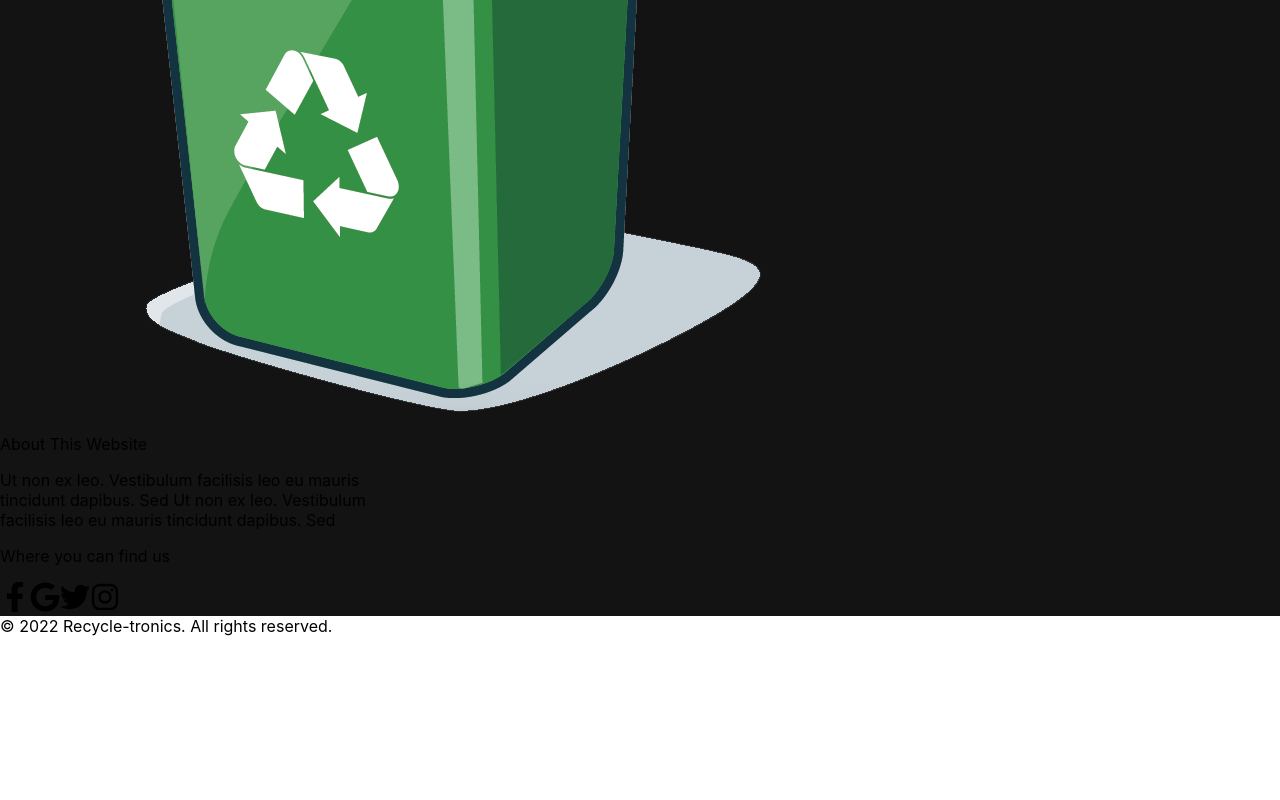
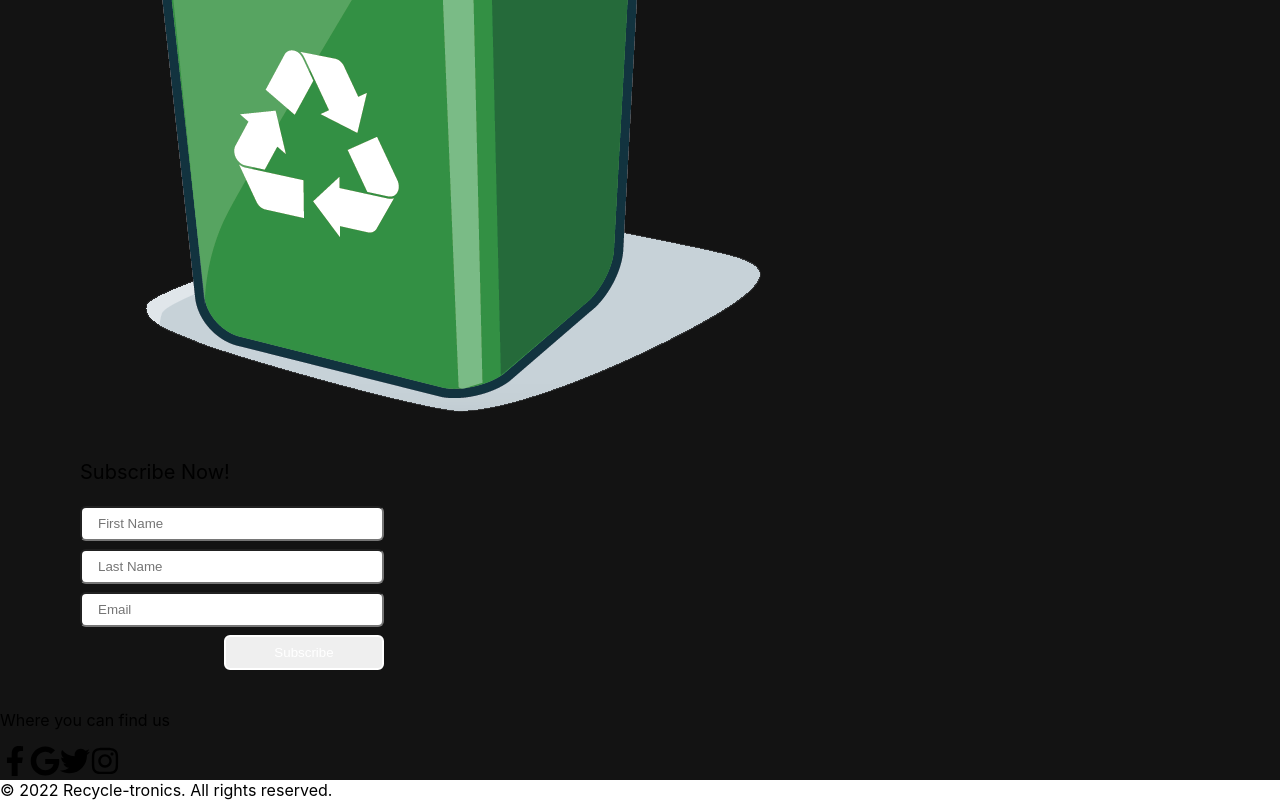
Before and after one commit to Aligoni/recycling-project, a Next.js app: page /stats in a window 1280 px wide. Shown: the part 1822-2622 px from the top of the page. Before the commit the page ends 2458 px from the top, so only its background shows below. Built offline with nearby package versions, Linux system fonts and the light colour scheme.

Commit message:
fixed issues pointed out by Sir Bau(My Boss)

```diff
--- a/components/Footer/Footer.module.scss
+++ b/components/Footer/Footer.module.scss
@@ -0,0 +1,22 @@
+.footer {
+    .input-cont {
+      @apply m-10 px-10;
+
+      p {
+        @apply text-xl;
+      }
+
+      input {
+        @apply block my-2 px-4 py-2 w-full rounded-md;
+      }
+
+      div {
+        @apply flex justify-end items-center;
+
+        button {
+          @apply text-white px-4 py-2 rounded-md border-2 border-solid border-white hover:bg-white hover:text-black min-w-[10rem];
+        }
+      }
+
+    }
+  }
--- a/components/Footer/index.js
+++ b/components/Footer/index.js
@@ -1,18 +1,86 @@
+import { useState } from 'react';
 import { FaFacebookF, FaGoogle, FaInstagram, FaTwitter } from 'react-icons/fa'
 import { IconContext } from 'react-icons';
+import axios from 'axios';
+import { server } from '../../constants/server';
+import { CircularProgress } from '@mui/material';
+
 import styles from "./Footer.module.scss"
 
 export default function Footer () {
+
+    const [loading, setLoading] = useState(false);
+    const [error, setError] = useState(false);
+    const [success, setSuccess] = useState(false);
+    const [text, setText] = useState("");
+
+    const [first, setFirst] = useState("");
+    const [last, setLast] = useState("");
+    const [email, setEmail] = useState("");
+
+    const handleFirst = e => setFirst(e.target.value);
+    const handleLast = e => setLast(e.target.value);
+    const handleEmail = e => setEmail(e.target.value);
+
+    const subscribe = async () => {
+        setError(false);
+        setSuccess(false);
+        setText("");
+        setLoading(true);
+
+        if (!first || !last || !email) {
+          setError(true);
+          setText("Please fill all fields");
+          setLoading(false);
+          return;
+        }
+
+        const body = {
+          firstname: first,
+          lastname: last,
+          email,
+        }
+
+        try {
+          const sub = await axios.post(`${server}/subscribers`, body);
+          console.log(sub.data);
+
+          if (sub.status == 200) {
+            setSuccess(true);
+            setText("Subscription Succesful");
+          }
+          setLoading(false);
+        } catch (error) {
+          console.log(error);
+          setError(true);
+          setText("Email already subscribed");
+          setLoading(false);
+        }
+    }
+
     return (
         <footer className={styles.footer}>
             <div className="flex justify-evenly pt-8" style={{ backgroundColor: "rgb(19, 19, 19)" }}>
                 <img className="m-10 w-28 h-32" src="/logo.png" alt="" />
-                <div className="m-10 px-10 text-center" style={{ width: '30%' }}>
-                    <p className="text-2xl text-gray-200">About This Website</p>
-                    <p className="text-lg text-gray-400">
-                        Ut non ex leo. Vestibulum facilisis leo eu mauris tincidunt dapibus. Sed
-                        Ut non ex leo. Vestibulum facilisis leo eu mauris tincidunt dapibus. Sed
-                    </p>
+                <div className={styles['input-cont']} style={{ width: '30%' }}>
+                    {
+                        (error || success) && (
+                        <div className={`${error ? 'bg-red-300 text-red-600' : 'bg-green-300 text-green-600'} px-4 py-2 text-center block`} >
+                            {text}
+                        </div>
+                        )
+                    }
+                    <p className='text-white'>Subscribe Now!</p>
+                    <input type='text' placeholder='First Name' value={first} onChange={handleFirst} />
+                    <input type='text' placeholder='Last Name' value={last} onChange={handleLast} />
+                    <input type='text' placeholder='Email' value={email} onChange={handleEmail} />
+                    <div>
+                    <button onClick={subscribe}>
+                        {
+                        loading ? <CircularProgress className='text-white' /> : 'Subscribe'
+                        }
+                    </button>
+                    </div>
                 </div>
                 <div className="m-10" style={{ width: '30%' }}>
                     <p className="text-2xl text-gray-200 text-center">Where you can find us</p>
--- a/components/Navbar/Navbar.module.scss
+++ b/components/Navbar/Navbar.module.scss
@@ -1,6 +1,25 @@
 .top {
+    @apply py-2 px-3;
     background-color: rgba(56, 53, 65, 0.315);
-    padding: 4px 12px;
+
+    &.textBlack {
+        .navtext {
+            font-size: 1.5em;
+            margin-right: 16px;
+
+            .item {
+                margin: 0 8px;
+                padding: 4px 6px;
+                cursor: pointer;
+                color: black;
+                transition: color .2s ease-in-out;
+            }
+
+            .item:hover {
+                color: var(--primary-blue);
+            }
+        }
+    }
 
     .navtext {
         font-size: 1.5em;
--- a/components/Navbar/index.js
+++ b/components/Navbar/index.js
@@ -1,8 +1,13 @@
-import styles from './Navbar.module.scss'
+import { useRouter } from 'next/router';
 
-export default function Navbar ({router}) {
+import styles from './Navbar.module.scss';
+
+export default function Navbar (props) {
+
+    const router = useRouter();
+
     return (
-        <div className={styles.top + " flex w-full justify-between"}>
+        <div className={!props.nothome ? styles.top + " flex w-full justify-between" : styles.top + " bg-white py-2 px-3 flex w-full justify-between " + styles.textBlack}>
             <img className="ml-4 mb-2 w-20 h-20 cursor-pointer" src="/logo.png" alt="" onClick={() => router.push('/')}/>
             <div className={`${styles.navtext} flex items-center justify-between`}>
                 <p className={`${styles.item}`} onClick={() => router.push('/stats')}>Statistics</p>
--- a/components/modal/Modal.js
+++ b/components/modal/Modal.js
@@ -144,7 +144,7 @@ const Modal2 = (props) => {
                   onInit={(evt, editor) => editorRef.current = editor}
                   apiKey="2h6tc69zo0ipq88ybfoezx1b73fsvn6sakvbig8v11ip6bmr"
                   init={{
-                    height: 500,
+                    height: 250,
                     menubar: false,
                   }}
                 />
--- a/components/modal2/Modal2.module.scss
+++ b/components/modal2/Modal2.module.scss
@@ -154,7 +154,6 @@
 
 .make2 {
   position: relative;
-  z-index: 4000;
   padding: 0.4rem 1.3rem;
   background-color: darkgreen;
   color: white;
--- a/pages/about.js
+++ b/pages/about.js
@@ -1,8 +1,10 @@
 import React from 'react'
+import Navbar from '../components/Navbar'
 
 const About = () => {
   return (
     <div>
+      <Navbar nothome={true} />
       <div className="w-full h-[30rem] flex justify-center items-center bg-[url('/assets/header.jpg')] bg-cover bg-top relative">
         <div className='absolute w-full h-full bg-black bg-opacity-50'></div>
         <h1 className='text-6xl text-white z-10'>About</h1>
--- a/pages/articles.js
+++ b/pages/articles.js
@@ -6,6 +6,7 @@ import Footer from '../components/Footer';
 import { server } from '../constants/server';
 import axios from 'axios';
 import CircularProgress from '@mui/material/CircularProgress';
+import Navbar from '../components/Navbar';
 
 import styles from '../styles/Articles.module.scss';
 
@@ -45,7 +46,9 @@ const Articles = () => {
 	}
 
 	return (
+		<>
 			<div className={styles['articles-cont']}>
+				<Navbar nothome={true} />
 				<div className="w-full h-[30rem] flex justify-center items-center bg-[url('/assets/icon.jpg')] bg-cover bg-bottom relative">
 					<div className='absolute w-full h-full bg-black bg-opacity-50'></div>
 					<h1 className='text-6xl text-white z-10'>Articles</h1>
@@ -116,6 +119,7 @@ const Articles = () => {
 				</div>
 				<Footer />
 			</div>
+		</>
 	)
 }
 
--- a/pages/articles/[id].js
+++ b/pages/articles/[id].js
@@ -5,6 +5,7 @@ import { server } from '../../constants/server';
 import CircularProgress from '@mui/material/CircularProgress';
 import { BsHeartFill, BsHeart } from 'react-icons/bs';
 import parse from 'html-react-parser';
+import Navbar from '../../components/Navbar';
 
 const ArticleInfo = () => {
 
@@ -67,6 +68,7 @@ const ArticleInfo = () => {
 
     return (
         <div>
+            <Navbar nothome={true} />
             {
                 loading? <div className='my-8 w-full h-80 flex justify-center items-center'><CircularProgress className='text-black' /></div> : (
                     <div className='my-8 w-[90%] max-w-6xl mx-auto'>
--- a/pages/index.js
+++ b/pages/index.js
@@ -93,7 +93,7 @@ export default function Home() {
         <img src="/assets/backdrop.jpg" alt="" width="100%" height="100%"/>
 
         <div className={styles.overlay}>
-          <Navbar router={router} />
+          <Navbar />
           <div className="flex-1 flex flex-col justify-center items-center">
             <h1 className={styles.header}>Recycle-tronics!</h1>
             <h5 className={styles.headerMini}>
--- a/pages/stats.js
+++ b/pages/stats.js
@@ -57,7 +57,7 @@ export default function Stats() {
                 <img src="/assets/stats-background.jpg" alt="" width="100%" height="100%" />
 
                 <div className={styles.overlay}>
-                    <Navbar router={router} />
+                    <Navbar />
                     <div className="flex-1 flex flex-col justify-center items-center">
                         <h1 className={styles.header}>World Statistics</h1>
                         <h5 className={styles.headerMini}>
```
Lines whose indentation alone changed are shown as unchanged.
